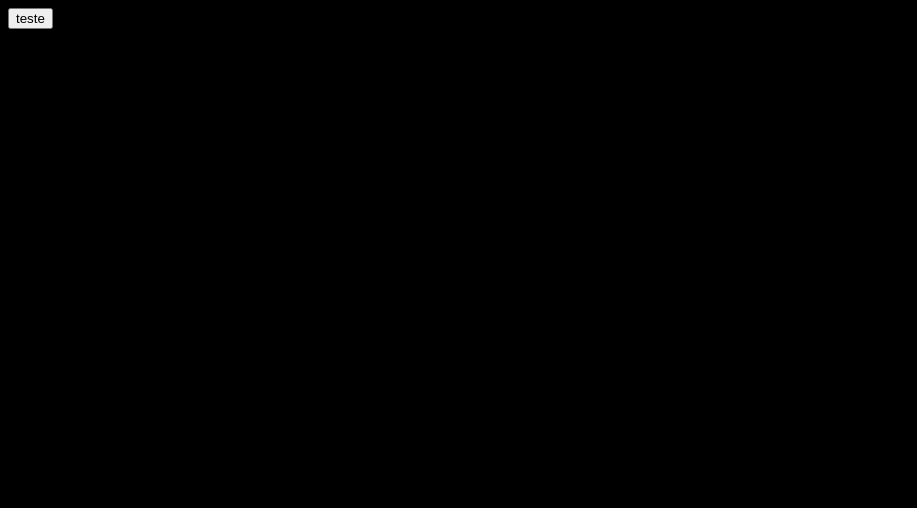
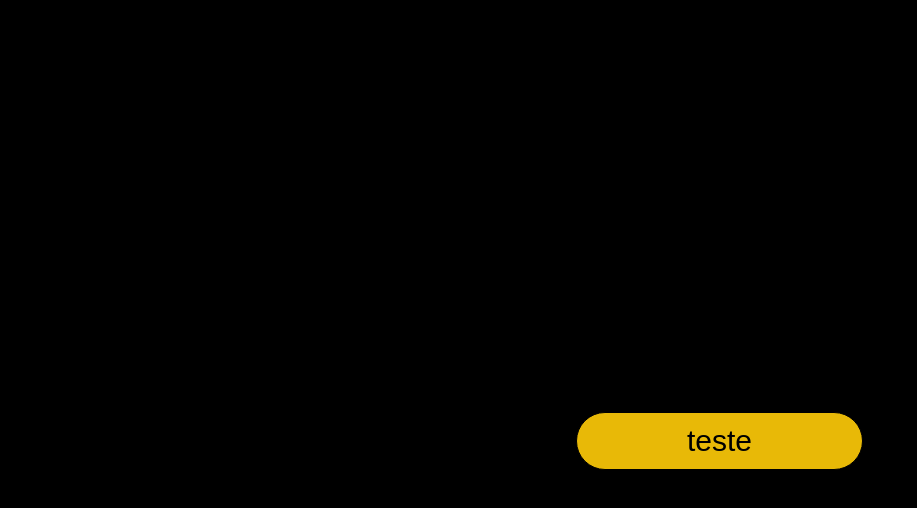
Before and after one commit to filipetexa/texto-hacker, a plain HTML site: page index.html in a window 1280 px wide. Shown: the whole page, without its empty margins (0-917 px from the left). Drawn offline with Linux system fonts and the light colour scheme.

Commit message:
Alteração no estilo da pagina

```diff
--- a/style.css
+++ b/style.css
@@ -1,15 +1,36 @@
 
 
 body {
-background-color: #000
+    background-color: #000;
+    width: 100vw;
+    height: 100vh;
+
+    margin:0;
 }
+button{
+    position:relative;
+    top:50%;
+    left:45%;
 
+    margin-top: 12px;
+    background-color:rgb(232, 185, 7);
+    -moz-border-radius:34px;
+    -webkit-border-radius:28px;
+    border-radius:34px;
+    border:1px solid #000;
+    cursor:pointer;
+    color:#000;
+    font-family:Arial;
+    font-size:30px;
+    padding:11px 110px;
+    text-decoration:none;
+}
 [tx-hacker] {
     position: absolute;
     display:inline-block;
     font-size: 30px;
 
-    background-image: -webkit-linear-gradient(left, #000, #000, #000, #585858, rgb(232, 185, 7));
+    background-image: -webkit-linear-gradient(left, #000, #000, #585858, #585858, rgb(232, 185, 7));
 
     color: transparent;
     -webkit-background-clip: text;
```
